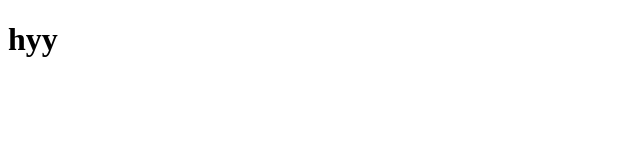
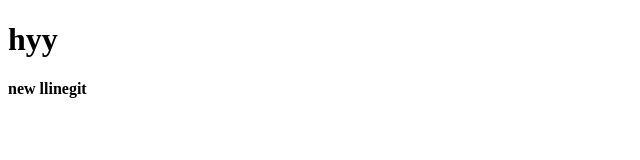
Before and after one commit to Siyad007/sample-2, a plain HTML site: page index.html in a window 1280 px wide. Shown: the whole page, without its empty margins (0-640 px from the left). Drawn offline with Linux system fonts and the light colour scheme.

Commit message:
new line added

```diff
--- a/index.html
+++ b/index.html
@@ -7,5 +7,6 @@
 </head>
 <body>
     <h1>hyy</h1>
+    <h4>new llinegit </h4>
 </body>
 </html>
```
